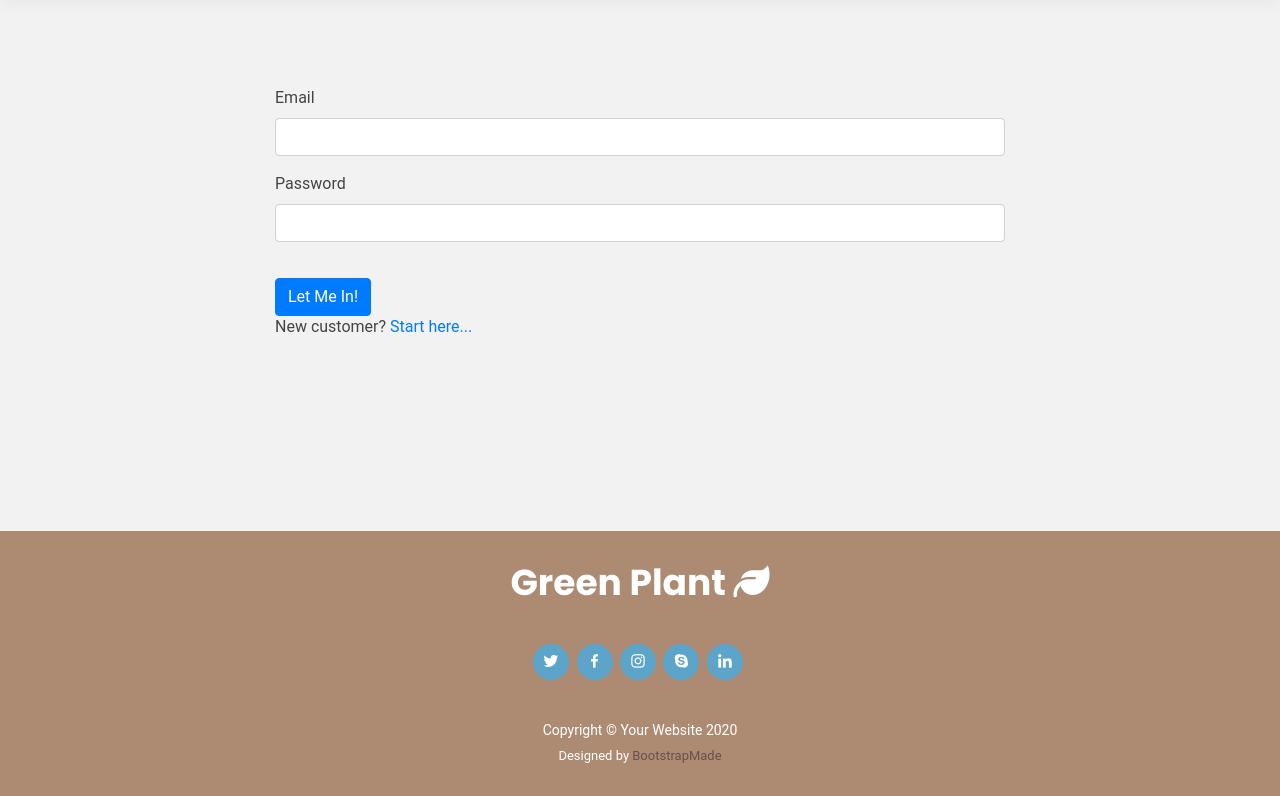
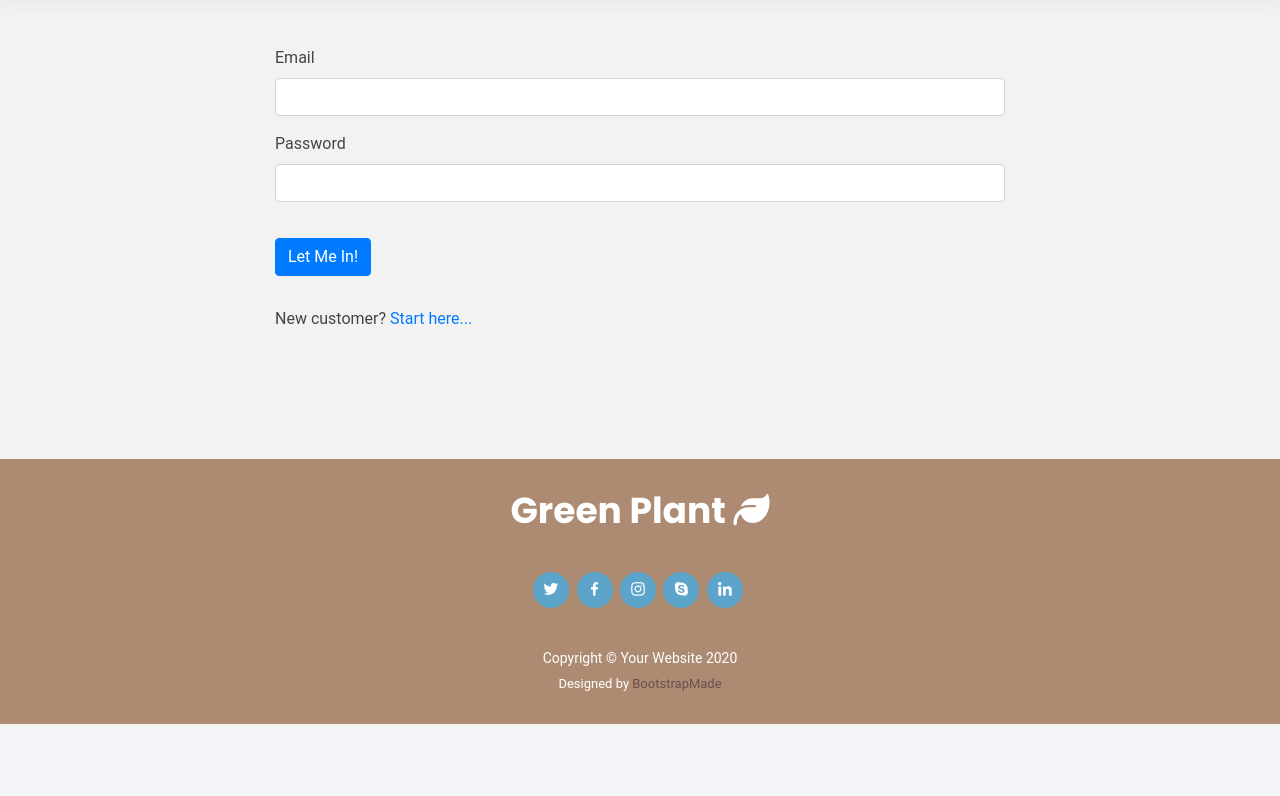
Before and after one commit to rayyun/python-100days-of-code, a Flask app: page /login in a window 1280 px wide. Shown: the part 73-869 px from the top of the page. After the commit the page ends 797 px from the top, so only its background shows below. Run offline with Flask 2, Linux system fonts and the light colour scheme; some libraries are stand-ins or nearby versions.

Commit message:
after edit login.html

```diff
--- a/Day96-Web-Online-Shop/templates/login.html
+++ b/Day96-Web-Online-Shop/templates/login.html
@@ -2,39 +2,22 @@
 
 {% include "header.html" %}
 
-<!--  &lt;!&ndash; Page Header &ndash;&gt;-->
-<!--  <header class="masthead" style="background-image: url('https://images.unsplash.com/photo-1484100356142-db6ab6244067?ixlib=rb-1.2.1&ixid=eyJhcHBfaWQiOjEyMDd9&auto=format&fit=crop&w=800&q=80')">-->
-<!--    <div class="overlay"></div>-->
-<!--    <div class="container">-->
-<!--      <div class="row">-->
-<!--        <div class="col-lg-8 col-md-10 mx-auto">-->
-<!--          <div class="page-heading">-->
-<!--            <h1>Log In</h1>-->
-<!--            <span class="subheading">Welcome Back!</span>-->
-<!--          </div>-->
-<!--        </div>-->
-<!--      </div>-->
-<!--    </div>-->
-<!--  </header>-->
-<br><Br><br><Br><br><Br><br><Br>
 
+<br><br><br><br><br>
   <div class="container">
     <div class="row">
 
-      <div class="col-lg-8 col-md-10 mx-auto content">
+      <div class="col-lg-8 col-md-10 mx-auto content my-3 py-3">
 
         {{ wtf.quick_form(form, novalidate=True, button_map={"submit": "primary"}) }}
       </div>
-    </div>
-    <br><Br><Br><br>
-    <div class="row">
-      <div class="col-lg-8 col-md-10 mx-auto">
+<!--    </div>-->
+<!--    <div class="row my-5 py-5">-->
+      <div class="col-lg-8 col-md-10 mx-auto my-3 py-3">
 
-        New customer? <a href="{{ url_for('register', user_type='user') }}">Start here...</a>
+        <p class="my-5 py-5">New customer? <a href="{{ url_for('register', user_type='user') }}">Start here...</a></p>
       </div>
     </div>
   </div>
-<br><Br><br><Br><br><Br><br><Br>
-
 
 {% include "footer.html" %}
```
